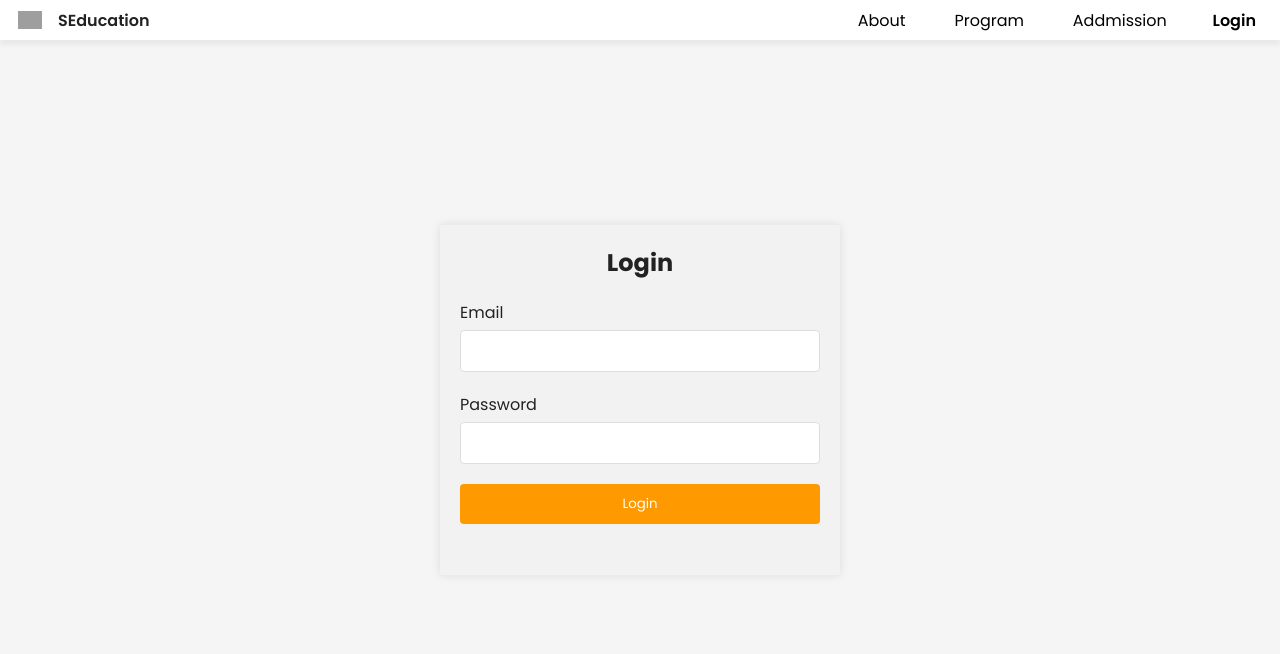
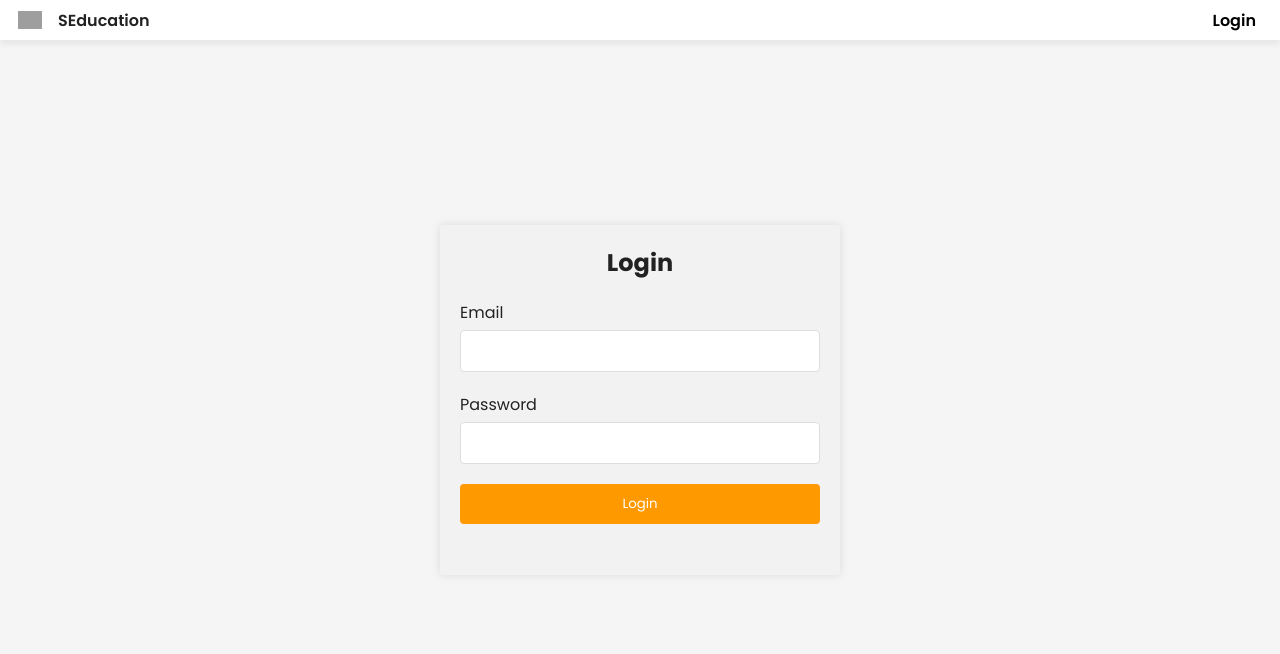
Before and after one commit to m0owo/SEdu, a FastAPI app: page / in a window 1280 px wide. Shown: the top 654 px of the page. Run offline with FastAPI, Linux system fonts and the light colour scheme; grey boxes are pictures that could not be loaded.

Commit message:
Erased unnecessary nav-items

```diff
--- a/static/js/home.js
+++ b/static/js/home.js
@@ -174,8 +174,6 @@ document.addEventListener("DOMContentLoaded", function () {
 
                 timetableElement.appendChild(div1)
             }
-
-
         }
     }
 
--- a/templates/assignment.html
+++ b/templates/assignment.html
@@ -23,7 +23,6 @@ x`<!DOCTYPE html>
             <ul class="nav-items">
                 <li class="small"><a href="/{{user.id}}/" id="home">Home</a></li>
                 <li class="small"><a href="" id="course">Courses</a></li>
-                <li class="small"><a href="">Calendar</a></li>
             </ul>
         </nav>
     </header>
--- a/templates/course.html
+++ b/templates/course.html
@@ -20,7 +20,6 @@
             <ul class="nav-items">
                 <li class="small"><a href="/{{user.id}}/" id="home">Home</a></li>
                 <li class="small"><a href="" id="course">Courses</a></li>
-                <li class="small"><a href="">Calendar</a></li>
             </ul>
         </nav>
     </header>
--- a/templates/home.html
+++ b/templates/home.html
@@ -23,7 +23,6 @@
             <ul class="nav-items" id="right">
                 <li class="small"><a href="/{{user.id}}/" id="home">Home</a></li>
                 <li class="small"><a href="" id="course">Courses</a></li>
-                <li class="small"><a href="">Calendar</a></li>
             </ul>
         </nav>
     </header>
--- a/templates/loginpage.html
+++ b/templates/loginpage.html
@@ -14,9 +14,6 @@
                     <span class="small-bold">SEducation</span>
                 </div>
                 <nav class="navigation">
-                    <a href="#">About</a>
-                    <a href="#">Program</a>
-                    <a href="#">Addmission</a>
                     <button class="btn_login">Login</button>
                 </nav>
             </header>
```
